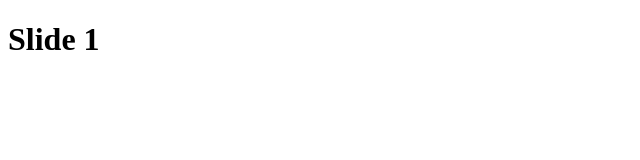
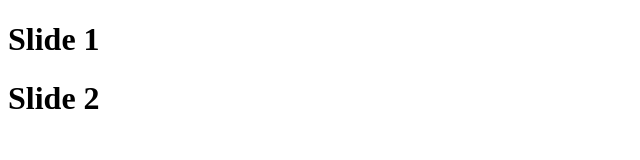
Before and after one commit to fatalamohammadi1380/FlowerShop, a plain HTML site: page index.html in a window 1280 px wide. Shown: the whole page, without its empty margins (0-640 px from the left). Drawn offline with Linux system fonts and the light colour scheme.

Commit message:
Add Slide 2

```diff
--- a/index.html
+++ b/index.html
@@ -7,5 +7,6 @@
 </head>
 <body>
     <h1>Slide 1</h1>
+    <h1>Slide 2</h1>
 </body>
 </html>
```
